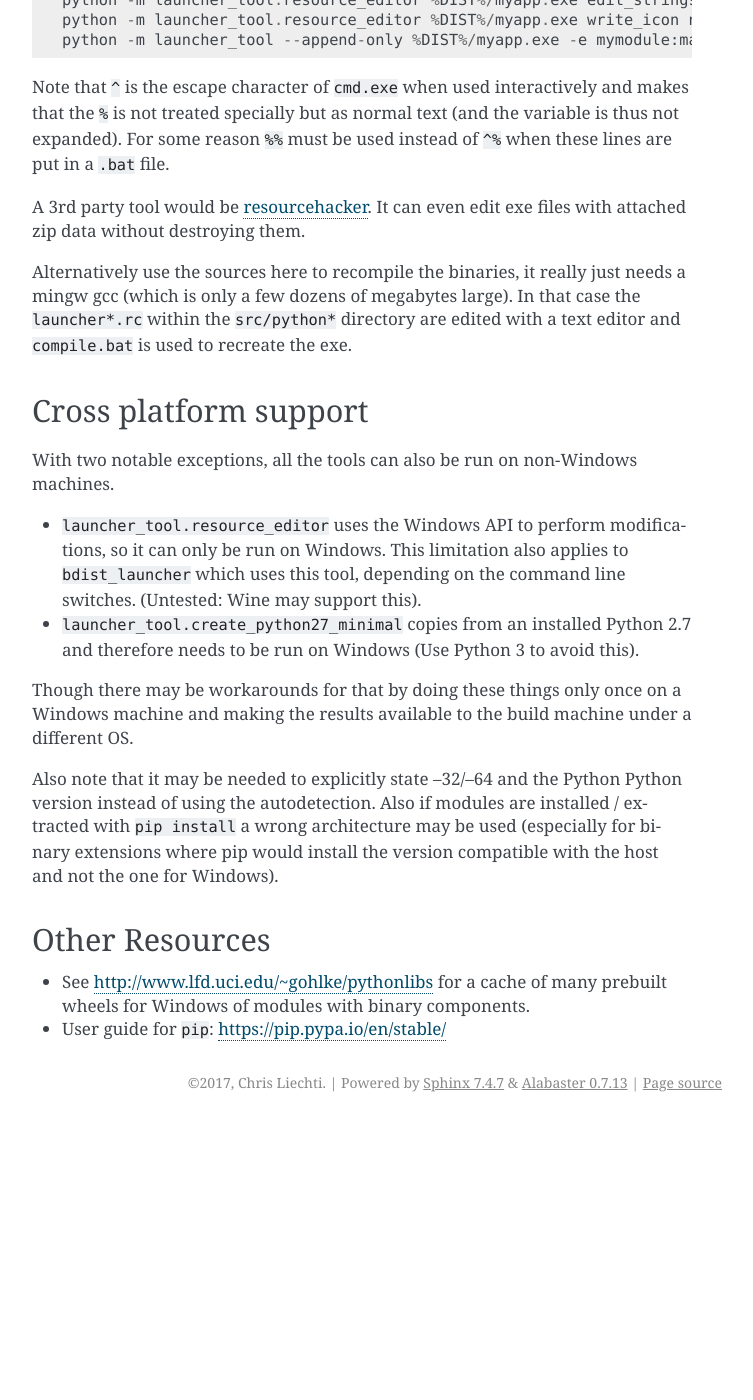
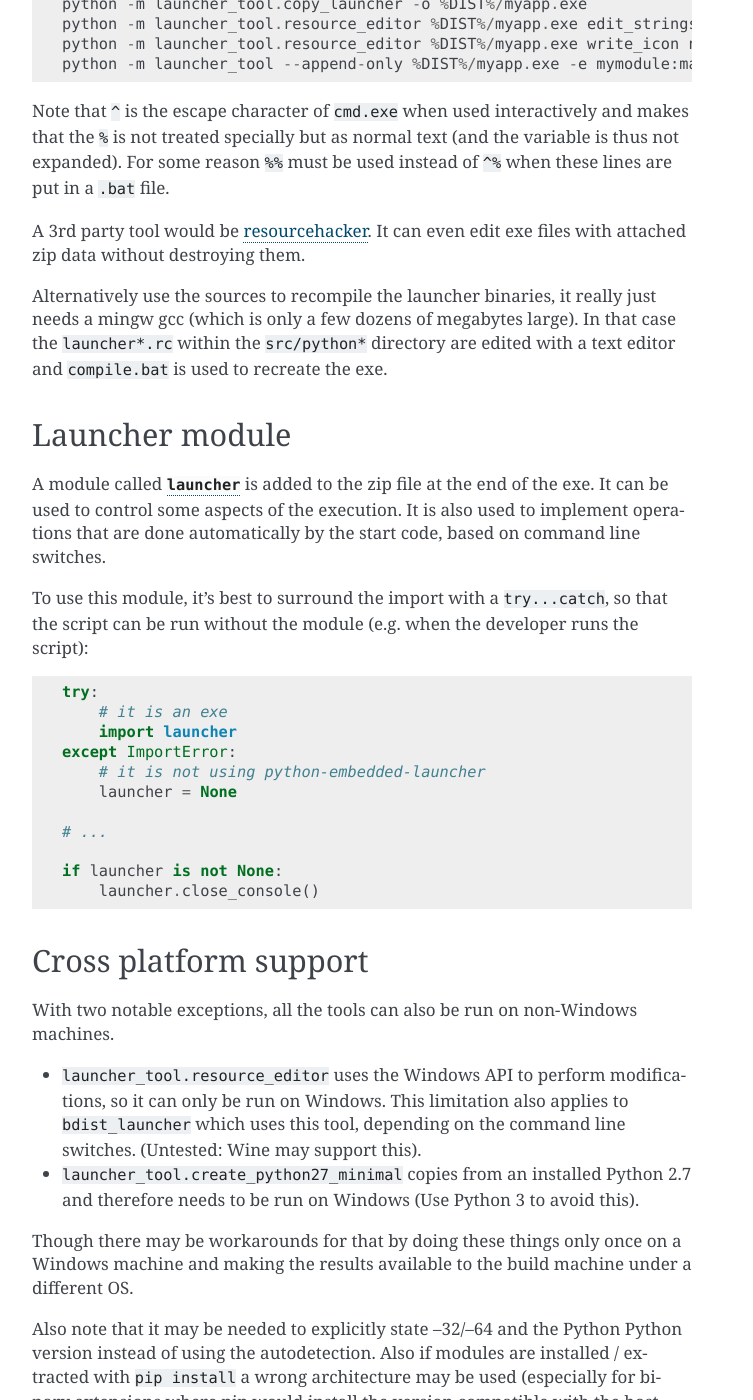
Before and after one commit to zsquareplusc/python-embedded-launcher, a Sphinx documentation site: the page built from documentation/advanced_usage.rst, in a window 1280 px wide and 1400 px high, scrolled down 3986 px. Shown: the whole window, without its empty margins (388-1141 px from the left). Built offline with Sphinx 7.4.7, drawn with Linux system fonts in a browser that asks for light colours; before the commit the page ends 5108 px from its top, so only the background shows below that; some of the changed text lies outside the part shown.

Commit message:
docs: mention launcher module in advanced section

```diff
--- a/documentation/advanced_usage.rst
+++ b/documentation/advanced_usage.rst
@@ -40,7 +40,7 @@ On Windows, once Python 3 is installed, the Python Launcher ``py`` is
 available, this is what is used here. Otherwise replace ``py -2``/``py -3``
 with ``python``/``python3``. When packaging an application, the same Python
 version that is packaged, should be used to run the steps here (using ``py -2``
-or ``py -3`` accordingly).
+or ``py -3`` accordingly, so that pip uses the correct versions).
 
 
 Assuming your own project has a ``setup.py``, install to a ``dist`` directory::
@@ -108,7 +108,7 @@ Advantages are:
   ``--extend-sys-path=*.whl``)
 
 As mentioned, this does not work for binary extensions. It may work with some
-modules that the wheels are kept and only the .PYD and .DLL files are extacted.
+modules when the wheel is kept and only the .PYD and .DLL files are extacted.
 But it may also be needed to extract the entire module.
 
 There are also pure Python modules that read data files from their package. If
@@ -192,12 +192,36 @@ variable is thus not expanded). For some reason ``%%`` must be used instead of
 A 3rd party tool would be resourcehacker_. It can even edit exe files with
 attached zip data without destroying them.
 
-Alternatively use the sources here to recompile the binaries, it really just
-needs a mingw gcc (which is only a few dozens of megabytes large). In that case
-the ``launcher*.rc`` within the ``src/python*`` directory are edited with a
-text editor and ``compile.bat`` is used to recreate the exe.
+Alternatively use the sources to recompile the launcher binaries, it really
+just needs a mingw gcc (which is only a few dozens of megabytes large). In that
+case the ``launcher*.rc`` within the ``src/python*`` directory are edited with
+a text editor and ``compile.bat`` is used to recreate the exe.
 
 .. _resourcehacker: http://www.angusj.com/resourcehacker/
+
+
+Launcher module
+===============
+A module called :mod:`launcher` is added to the zip file at the end of the
+exe. It can be used to control some aspects of the execution. It is also used
+to implement operations that are done automatically by the start code, based
+on command line switches.
+
+To use this module, it's best to surround the import with a ``try...catch``,
+so that the script can be run without the module (e.g. when the developer
+runs the script)::
+
+    try:
+        # it is an exe
+        import launcher
+    except ImportError:
+        # it is not using python-embedded-launcher
+        launcher = None
+
+    # ...
+
+    if launcher is not None:
+        launcher.close_console()
 
 
 Cross platform support
```
Also changed, not shown: other parts of documentation/advanced_usage.rst (+1 -1 lines), documentation/api.rst (+13 -2 lines).
